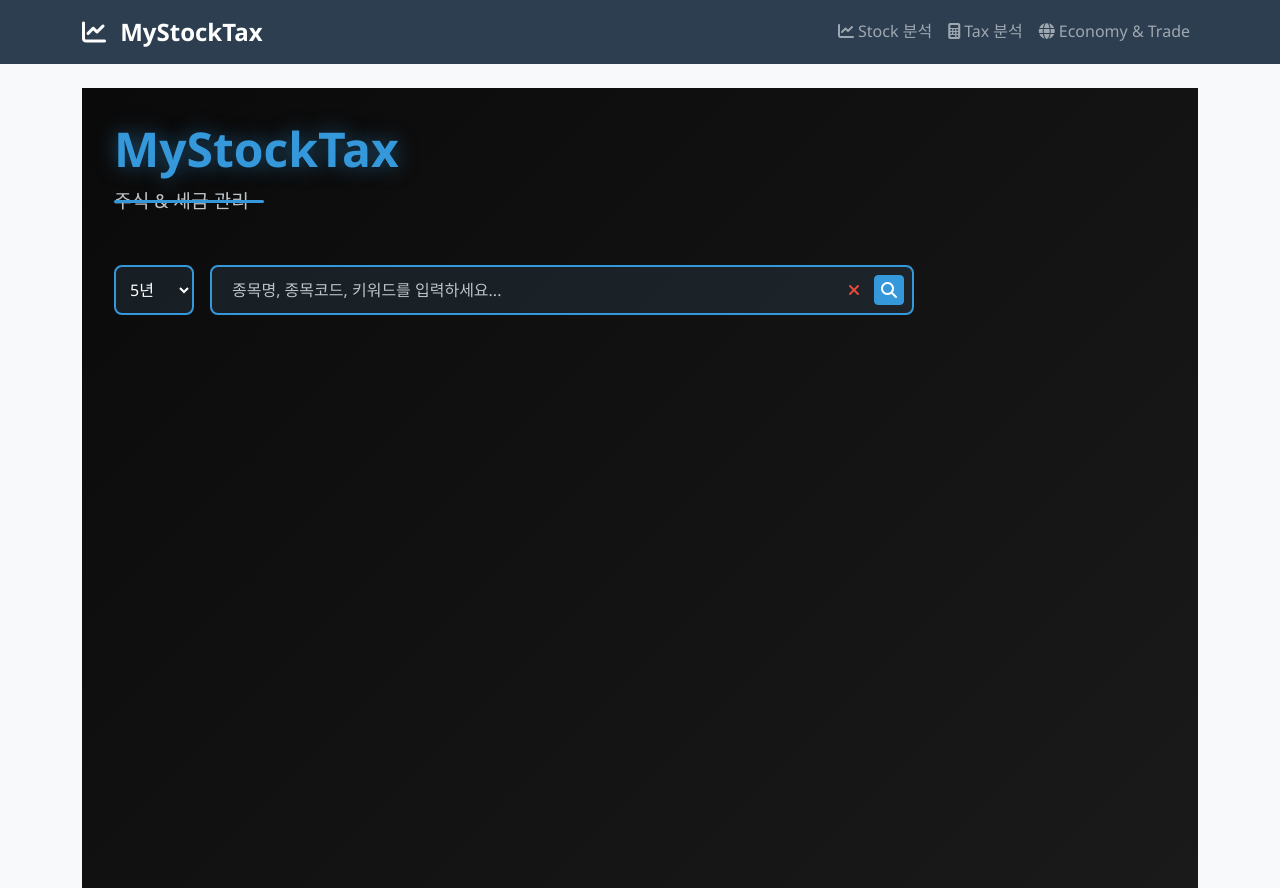
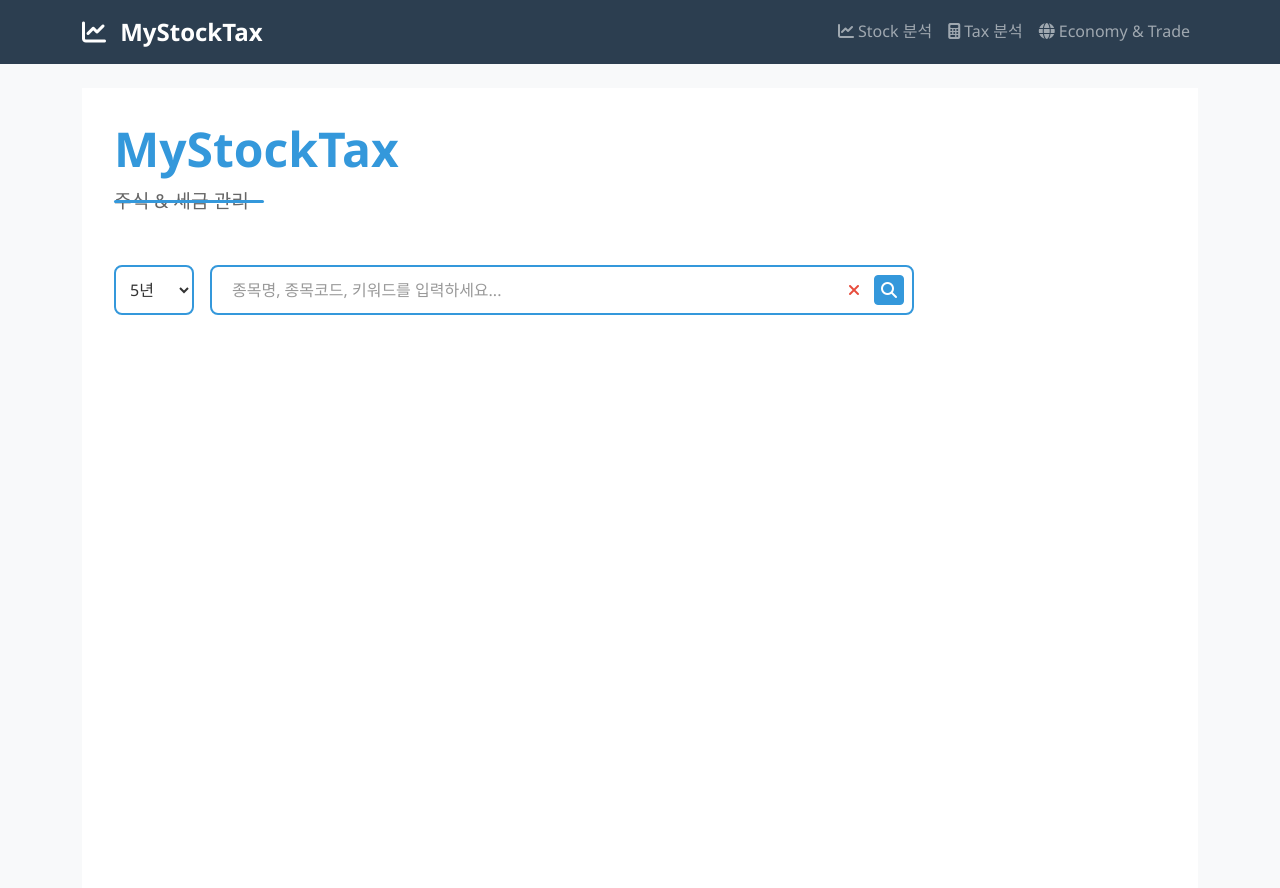
Before and after one commit to MarkPyun/MyStockTax, a Flask app: page / in a window 1280 px wide. Run offline with Flask 3, Linux system fonts and the light colour scheme.

Commit message:
Remove background color from home page and make Stock analysis menu show same page as home

```diff
--- a/app.py
+++ b/app.py
@@ -29,8 +29,8 @@ def index():
 
 @app.route('/stock-analysis')
 def stock_analysis():
-    """Stock 분석 페이지"""
-    return render_template('stock_analysis.html')
+    """Stock 분석 페이지 - 홈과 동일"""
+    return render_template('index.html')
 
 @app.route('/tax-analysis')
 def tax_analysis():
--- a/templates/base.html
+++ b/templates/base.html
@@ -148,8 +148,8 @@
         /* 어두운 테마 홈 화면 스타일 */
         .dark-home-container {
             min-height: 100vh;
-            background: linear-gradient(135deg, #0a0a0a 0%, #1a1a1a 100%);
-            color: #ffffff;
+            background: #ffffff;
+            color: #333333;
             padding: 2rem;
             position: relative;
         }
@@ -169,12 +169,11 @@
             font-weight: bold;
             color: #3498db;
             margin: 0;
-            text-shadow: 0 0 20px rgba(52, 152, 219, 0.5);
         }
 
         .logo-subtitle {
             font-size: 1.2rem;
-            color: #bdc3c7;
+            color: #666666;
             margin: 0.5rem 0 0 0;
             font-weight: 300;
         }
@@ -209,8 +208,8 @@
             height: 50px;
             border: 2px solid #3498db;
             border-radius: 8px;
-            background: rgba(52, 73, 94, 0.3);
-            color: #ffffff;
+            background: #ffffff;
+            color: #333333;
             font-size: 16px;
             padding: 0 10px;
             outline: none;
@@ -220,13 +219,12 @@
 
         .period-select:focus {
             border-color: #2980b9;
-            background: rgba(52, 73, 94, 0.5);
             box-shadow: 0 0 10px rgba(52, 152, 219, 0.3);
         }
 
         .period-select option {
-            background: #2c3e50;
-            color: #ffffff;
+            background: #ffffff;
+            color: #333333;
         }
 
         .main-search-bar {
@@ -242,8 +240,8 @@
             padding: 0 60px 0 20px;
             border: 2px solid #3498db;
             border-radius: 8px;
-            background: rgba(52, 73, 94, 0.3);
-            color: #ffffff;
+            background: #ffffff;
+            color: #333333;
             font-size: 16px;
             outline: none;
             transition: all 0.3s ease;
@@ -251,12 +249,11 @@
 
         .search-input:focus {
             border-color: #2980b9;
-            background: rgba(52, 73, 94, 0.5);
             box-shadow: 0 0 10px rgba(52, 152, 219, 0.3);
         }
 
         .search-input::placeholder {
-            color: #bdc3c7;
+            color: #999999;
         }
 
         .search-controls {
```
